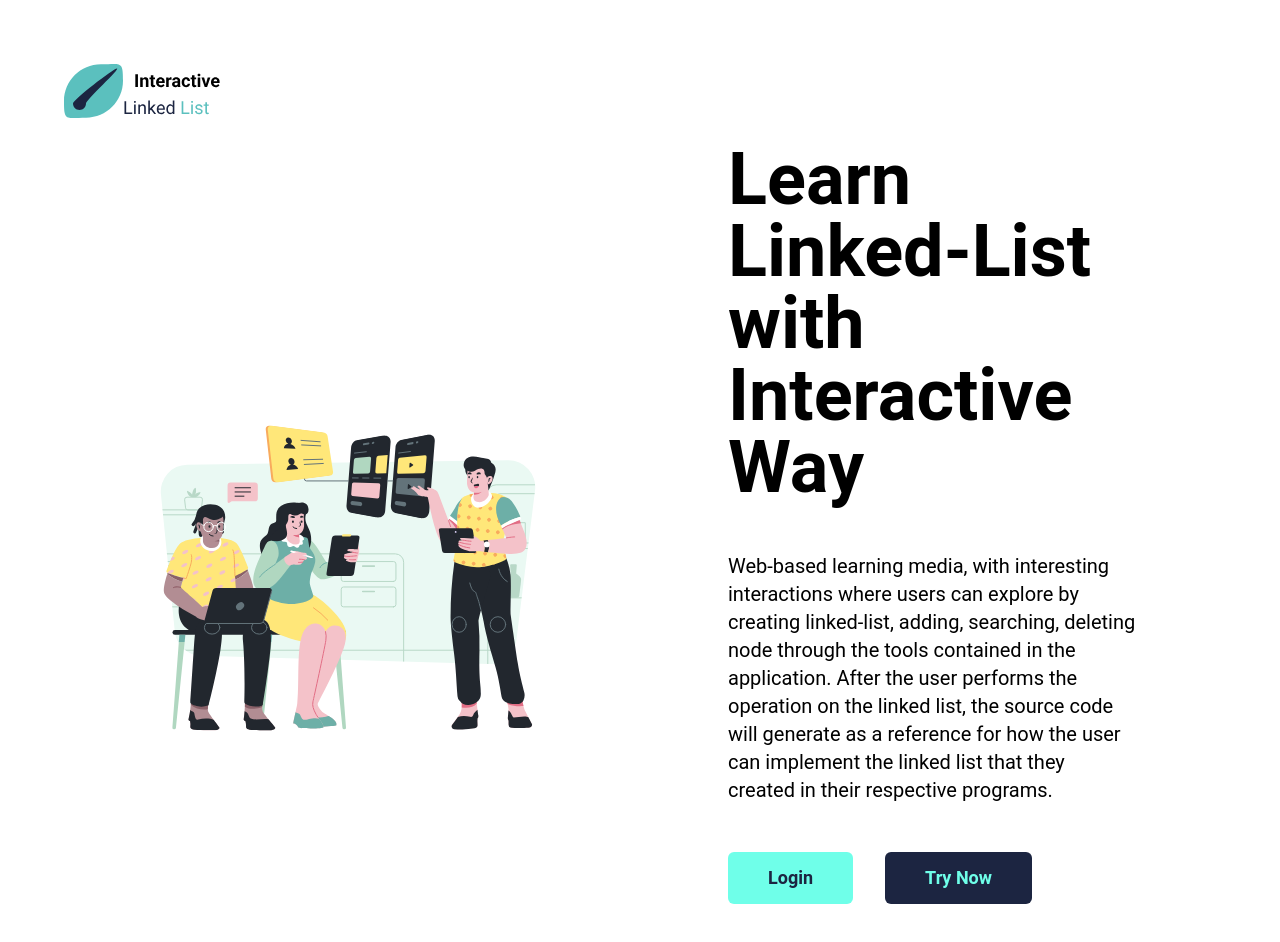
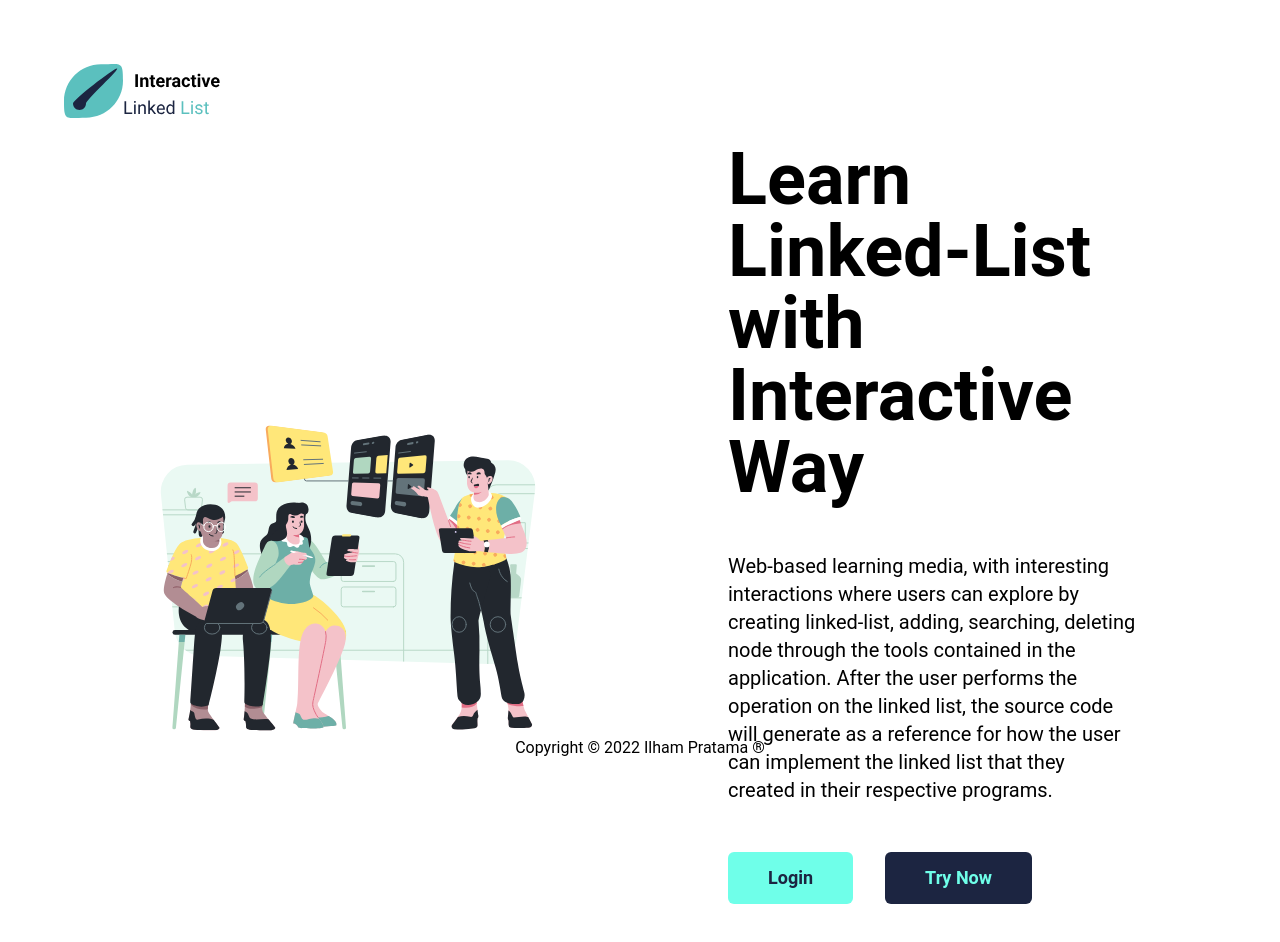
Before and after one commit to IlhamPratama1/InteractiveLinkedListApp-Website-ReactJs, a React (Create React App) app: page / in a window 1280 px wide. Shown: the top 942 px of the page. Built offline with nearby package versions, Linux system fonts and the light colour scheme.

Commit message:
add copyright

```diff
--- a/src/views/home/index.tsx
+++ b/src/views/home/index.tsx
@@ -22,6 +22,7 @@ export default function HeroSection() {
                     </div>
                 </div>
             </div>
+            <h1 className="text-center font-roboto text-md">Copyright © 2022 Ilham Pratama ®</h1>
         </div>
     );
 }
```
